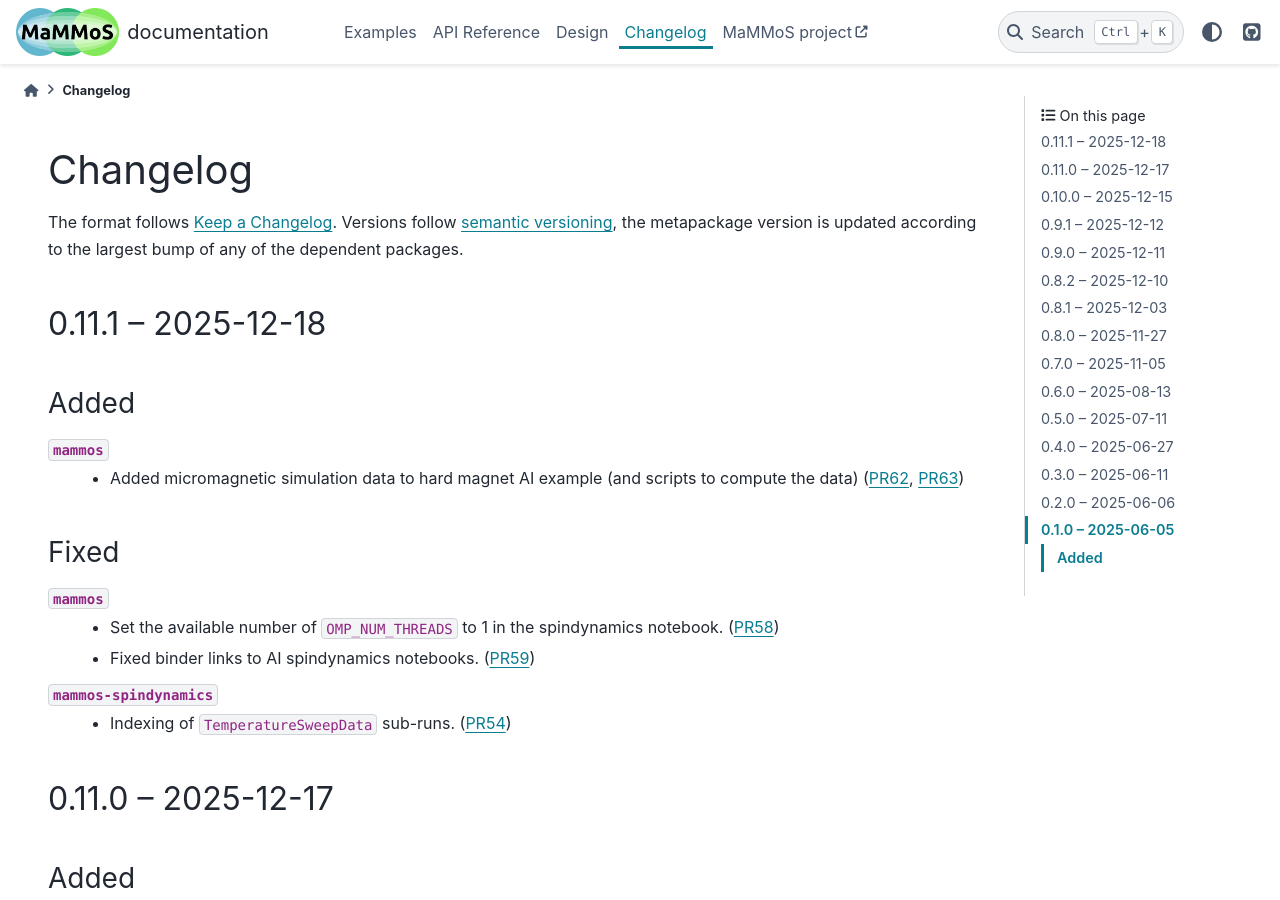
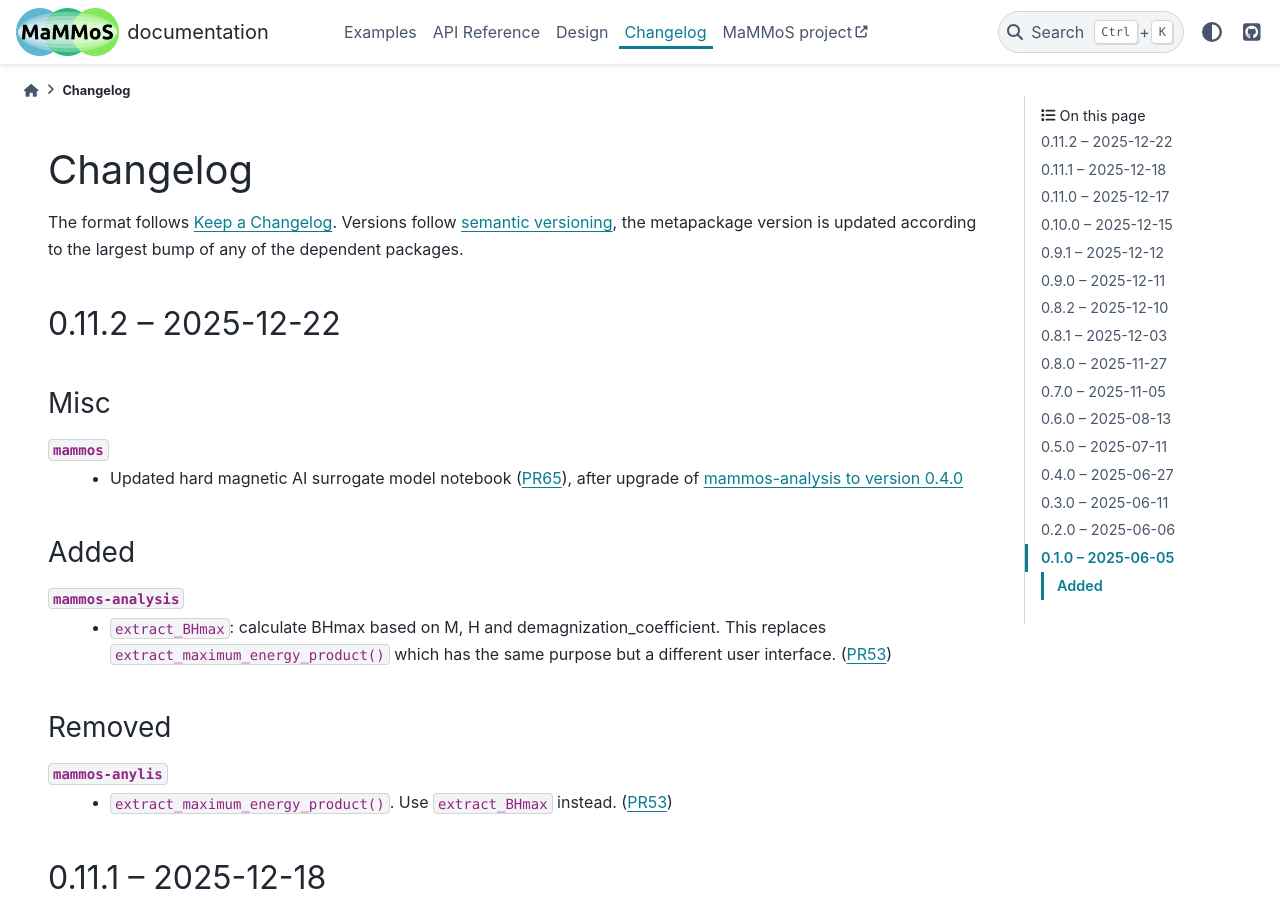
Before and after one commit to MaMMoS-project/mammos, a Sphinx documentation site: the page built from docs/source/changelog.rst, in a window 1280 px wide and 900 px high. Built offline with Sphinx 7.4.7 and the PyData theme 0.15.4, drawn with Linux system fonts in a browser that asks for light colours; pages that are not in the unit, such as notebooks, are missing from menus; the version number is read from the project's files by our own code.

Commit message:
Bump version

```diff
--- a/docs/source/changelog.rst
+++ b/docs/source/changelog.rst
@@ -8,6 +8,29 @@ updated according to the largest bump of any of the dependent packages.
 
 ..
    ADD NEW ENTRIES BELOW THIS COMMENT.
+
+
+0.11.2 -- 2025-12-22
+====================
+
+Misc
+----
+
+``mammos``
+  - Updated hard magnetic AI surrogate model notebook (`PR65 <https://github.com/MaMMoS-project/mammos/pull/65>`__), after upgrade of `mammos-analysis to version 0.4.0 <https://github.com/MaMMoS-project/mammos-analysis/tree/0.4.0>`__
+
+Added
+-----
+
+``mammos-analysis``
+  - ``extract_BHmax``: calculate BHmax based on M, H and demagnization_coefficient. This replaces ``extract_maximum_energy_product()`` which has the same purpose but a different user interface. (`PR53 <https://github.com/MaMMoS-project/mammos-analysis/pull/53>`__)
+
+Removed
+-------
+
+``mammos-anylis``
+  - ``extract_maximum_energy_product()``. Use ``extract_BHmax`` instead. (`PR53 <https://github.com/MaMMoS-project/mammos-analysis/pull/53>`__)
+
 
 0.11.1 -- 2025-12-18
 ====================
--- a/pyproject.toml
+++ b/pyproject.toml
@@ -4,7 +4,7 @@ build-backend = "hatchling.build"
 
 [project]
 name = "mammos"
-version = "0.11.1"
+version = "0.11.2"
 description = "A multiphyscis simulation suite for magnetic materials."
 readme = "README.md"
 authors = [
@@ -26,7 +26,7 @@ classifiers = [
 requires-python = ">=3.11"
 dependencies = [
   "mammos-ai==0.2.0",
-  "mammos-analysis==0.3.0",
+  "mammos-analysis==0.4.0",
   "mammos-dft==0.4.1",
   "mammos-entity==0.11.1",
   "mammos-mumag==0.10.1",
```
Also changed, not shown: CHANGELOG.md (+7 -0 lines), changes/65.misc.md (deleted, +0 -1 lines), 1 other file.
